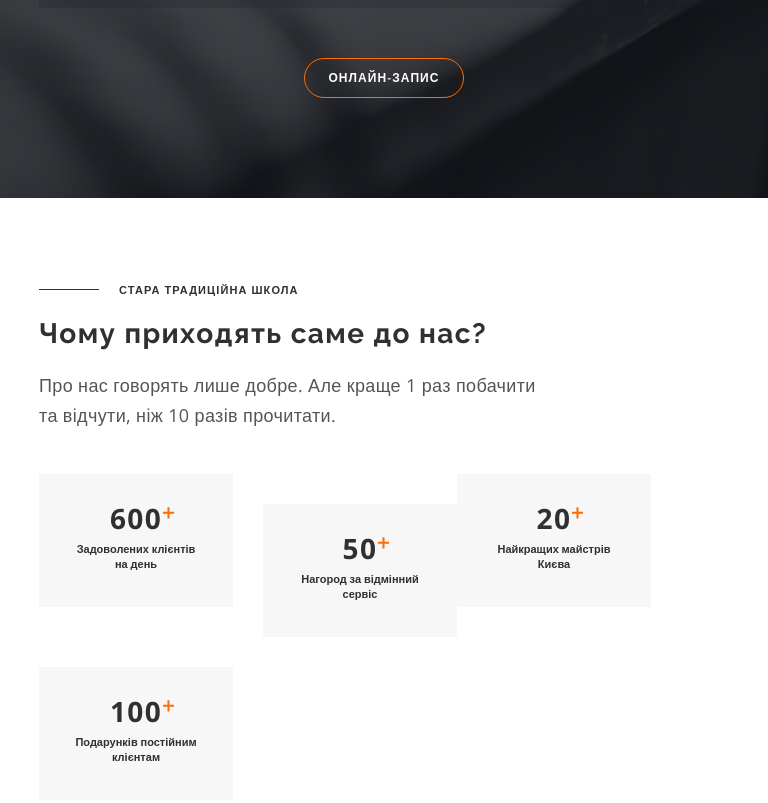
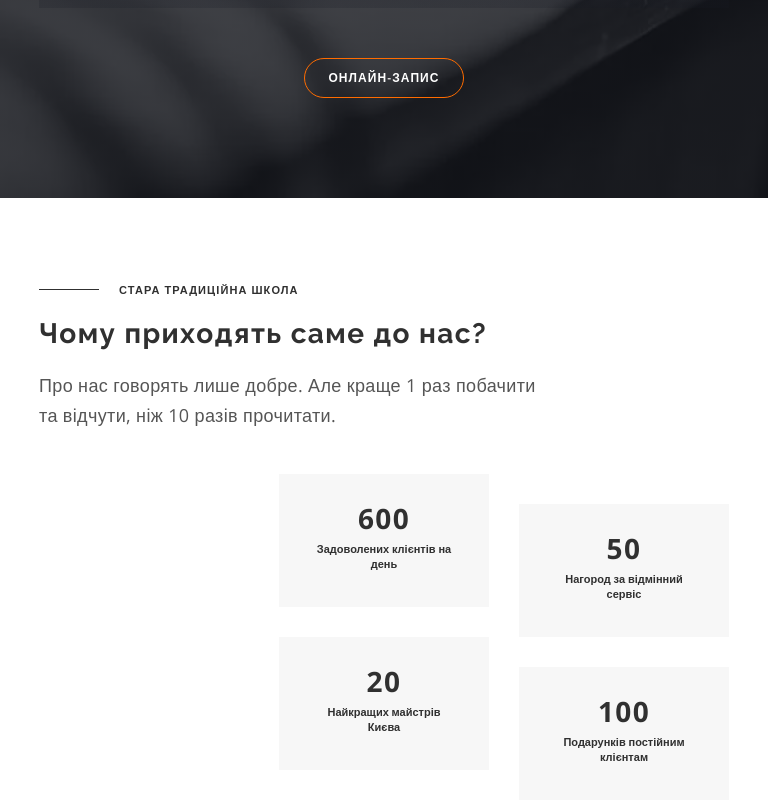
Before and after one commit to april067/barbershop, a plain HTML site: page index.html in a window 768 px wide. Shown: the part 1992-2795 px from the top of the page. Drawn offline with nearby package versions, Linux system fonts and the light colour scheme.

Commit message:
advantages tab section

```diff
--- a/sass/layout/_advantages.scss
+++ b/sass/layout/_advantages.scss
@@ -63,6 +63,11 @@
 	display: flex;
 	flex-wrap: wrap;
 	margin-top: 44px;
+
+	@media screen and (min-width: 732px) and (max-width: 1023px) {
+		width: 450px;
+		margin-left: auto;
+	}
 }
 
 .advantages__meter {
@@ -94,6 +99,10 @@
 
 	&:nth-child(2n + 3) {
 		margin-top: 0;
+	}
+
+	@media screen and (min-width: 732px) {
+		width: 210px;
 	}
 }
 
```
Also changed, not shown: css/main.css, css/main.min.css, 2 other files.
